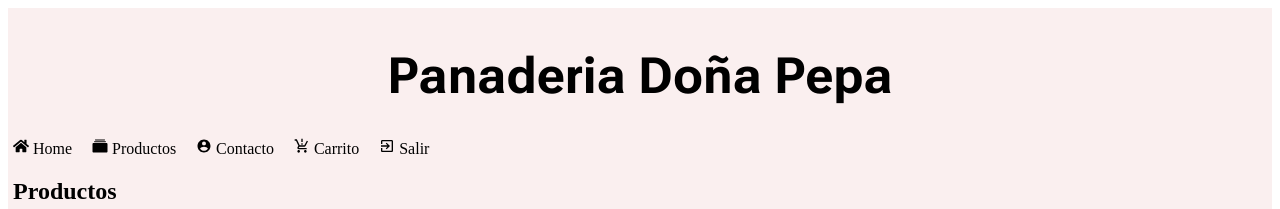
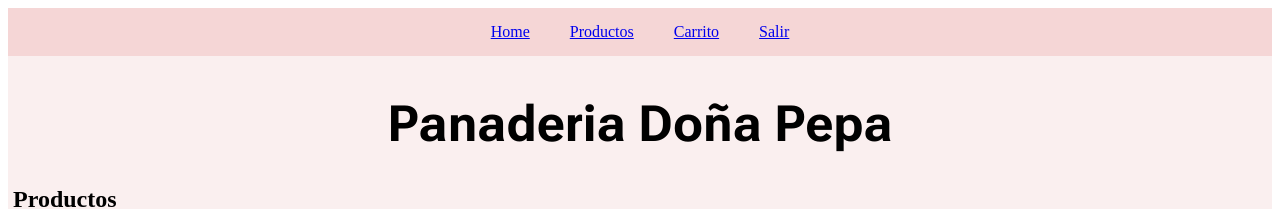
Before and after one commit to facusteckler86/NavegaLasRutas-Steckler, a React (Vite) app: page /main in a window 1280 px wide. Shown: the top 209 px of the page. Built offline with nearby package versions, Linux system fonts and the light colour scheme.

Commit message:
armo modulo del carrito e instalo Context

```diff
--- a/src/App.css
+++ b/src/App.css
@@ -35,26 +35,14 @@
   margin: auto;
 }
 
-.navbar-menu {
+.navbar-start {
+  align-items: center;
   display: flex;
-  list-style: none;
-  margin: 0;
-  padding: 0;
-}
-
-.navbar-item {
-  margin-right: 20px;
-  justify-content: space-around;
-}
-
-.navbar-item a {
-  color: white;
-  text-decoration: none;
-  font-weight: bold;
-}
-
-.navbar-item a:hover {
-  text-decoration: solid;
+  justify-content: center;
+  display: flex;
+  gap: 0 40px;
+  background-color: rgb(245, 214, 214);
+  padding: 15px;
 }
 
 /* Main del proyecto*/
--- a/src/App.jsx
+++ b/src/App.jsx
@@ -3,25 +3,59 @@ import { Route, Routes, BrowserRouter } from "react-router-dom";
 import HomePage from "./componentes/Home/HomePage";
 import MainPage from "./componentes/modulos/mainPage";
 import Error from "./componentes/modulos/Error";
-import Productos from "./componentes/modulos/Productos"
-import DetalleProducto from "./componentes/modulos/DetalleProducto";
+import Productos from "./componentes/modulos/productos";
+import DetalleProductos from "./componentes/modulos/DetalleProducto";
+import { NavLink } from "react-router-dom";
+import { CarritoContext } from "./componentes/modulos/Context/CarritoContex";
 
 const App = () => {
   return (
     <BrowserRouter>
-      <nav className="navBar">
+      <nav>
+        <div className="navbar-start">
+          <NavLink
+            to={`/Main`}
+            className={({ isActive }) => (isActive ? "ActiveOption" : "Option")}
+          >
+            Home
+          </NavLink>
+          <NavLink
+            to={`/Productos`}
+            className={({ isActive }) => (isActive ? "ActiveOption" : "Option")}
+          >
+            Productos
+          </NavLink>
+          <NavLink
+            to={`/Carrito`}
+            className={({ isActive }) => (isActive ? "ActiveOption" : "Option")}
+          >
+            Carrito
+          </NavLink>
+          <NavLink
+            to={`/`}
+            className={({ isActive }) => (isActive ? "ActiveOption" : "Option")}
+          >
+            Salir
+          </NavLink>
+        </div>
+      </nav>
+      <CarritoContext>
+        <Routes>
+          <Route path="/" element={<HomePage />} />
+          <Route path="/main" element={<MainPage />} />
+          <Route path="/Productos" element={<Productos />} />
+          <Route
+            path="/Productos/: ProductosId"
+            element={<DetalleProductos />}
+          />
+          <Route path="*" element={<Error />} />
+        </Routes>
+      </CarritoContext>
 
-      </nav>
-
-      <Routes>
-        <Route path="/" element={<HomePage />} />
-        <Route path="/main" element={<MainPage />} />
-        <Route path="/Productos" element={<Productos/>}/>
-        <Route path="/Productos/: ProductosId" element={<DetalleProducto/>}/>
-        <Route path="*" element={<Error />} />
-      </Routes>
       <footer className="footer">
-        <a href="https://www.linkedin.com/in/facundomsteckler/" target="_blank">Facusteckler86</a>
+        <a href="https://www.linkedin.com/in/facundomsteckler/" target="_blank">
+          facusteckler86
+        </a>
       </footer>
     </BrowserRouter>
   );
--- /dev/null
+++ b/src/componentes/modulos/Context/CarritoContex.jsx
@@ -0,0 +1,3 @@
+import { createContext } from "react";
+
+export const CarritoContext = createContext()
--- a/src/componentes/modulos/mainPage.jsx
+++ b/src/componentes/modulos/mainPage.jsx
@@ -1,33 +1,23 @@
 import "../../../src/App.css";
-import { FaHome } from "react-icons/fa";
-import { IoMdExit } from "react-icons/io";
-import { IoMdContact } from "react-icons/io";
-import { MdOutlineProductionQuantityLimits } from "react-icons/md";
-import { IoIosAlbums } from "react-icons/io";
+//import { FaHome } from "react-icons/fa";
+//import { IoMdExit } from "react-icons/io";
+//import { IoMdContact } from "react-icons/io";
+//import { MdOutlineProductionQuantityLimits } from "react-icons/md";
+//import { IoIosAlbums } from "react-icons/io";
 import Productos from "./productos";
+//import { NavLink } from "react-router-dom";
 
 const MainPage = () => {
   return (
     <div className="superior">
       <h1 className="homeTitle">Panaderia Doña Pepa</h1>
       <>
-        <ul className="navbar-menu">
-          <li className="navbar-item">
-            <FaHome /> Home
-          </li>
-          <li className="navbar-item">
-            <IoIosAlbums /> Productos
-          </li>
-          <li className="navbar-item">
-            <IoMdContact /> Contacto
-          </li>
-          <li className="navbar-item">
-            <MdOutlineProductionQuantityLimits /> Carrito
-          </li>
-          <li className="navbar-item">
-            <IoMdExit /> Salir
-          </li>
-        </ul>
+      {/* <div className="navbar-start">
+        <NavLink to={`/Main`} className={({isActive}) => isActive ? 'ActiveOption' : 'Option' }>Home</NavLink>
+        <NavLink  to={`/Productos`} className={({isActive}) => isActive ? 'ActiveOption' : 'Option' }>Productos</NavLink>
+        <NavLink to={`/category/camperas`} className={({isActive}) => isActive ? 'ActiveOption' : 'Option' }>Contacto</NavLink>
+        <NavLink to={`/`} className={({isActive}) => isActive ? 'ActiveOption' : 'Option' }>Salir</NavLink>
+    </div> */}
       </>
       <>
         <Productos />
```
Also changed, not shown: src/componentes/modulos/NavBar.jsx (added, +18 -0 lines), src/componentes/modulos/Carrito.jsx (added).
